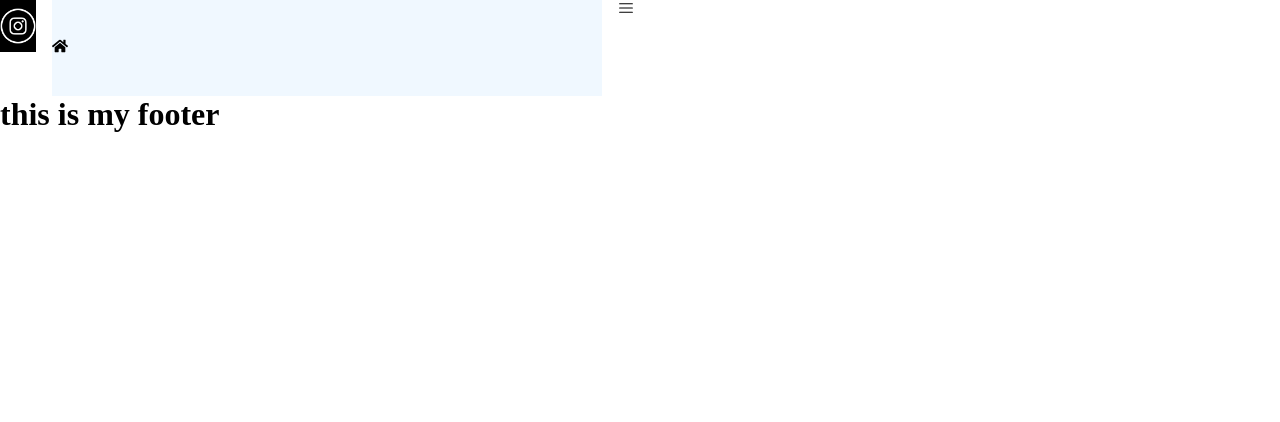
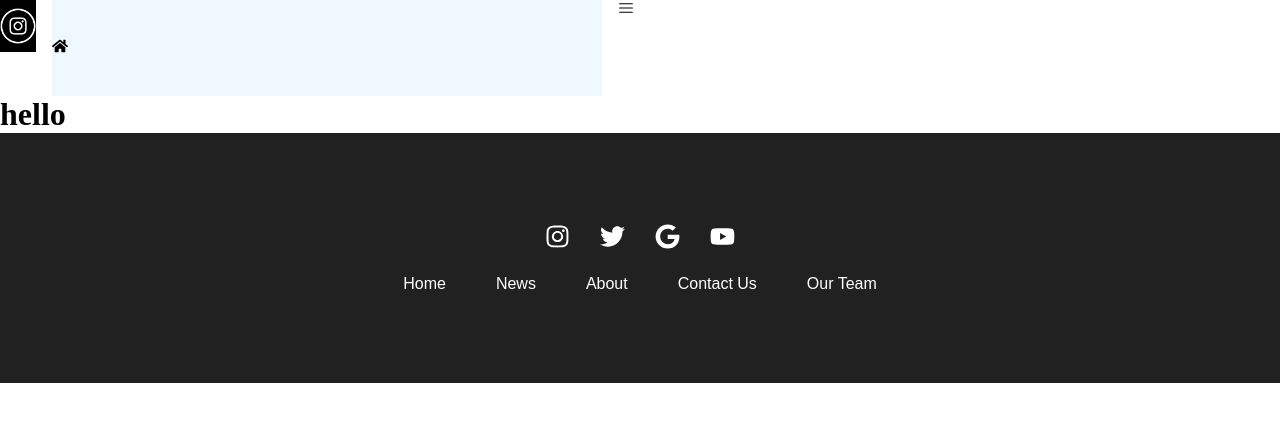
Before and after one commit to asjadezazi/core_frontend_app, a React (Vite) app: page / in a window 1280 px wide. Shown: the top 422 px of the page. Built offline with nearby package versions, Linux system fonts and the light colour scheme.

Commit message:
add on Footer by salman

```diff
--- a/src/App.jsx
+++ b/src/App.jsx
@@ -3,6 +3,7 @@ import Loader from './components/common/Loader'
 import { BrowserRouter as Router, Routes, Route } from 'react-router-dom'
 import Header from './components/Header'
 import Error from './components/common/Error'
+import Footer from './components/common/Footer'
 
 const App = () => {
   return (
@@ -18,7 +19,7 @@ const App = () => {
           <Route exact path='/contact' element={<h1>contact</h1>} />
           <Route  path='*' element={<Error/>} />
         </Routes>
-      <h1>this is my footer</h1>
+      <Footer/>
       </Router>
     </>
   )
--- /dev/null
+++ b/src/components/common/Footer.jsx
@@ -0,0 +1,33 @@
+import React from 'react'
+import "./footer.css"
+import { FaInstagram } from "react-icons/fa";
+import { FaTwitter } from "react-icons/fa";
+import { FaGoogle } from "react-icons/fa";
+import { FaYoutube } from "react-icons/fa";
+
+const Footer = () => {
+  return (
+    <>
+    <h1>hello</h1>
+    <div className='Main'>
+ <ul className='icon'>
+    <li><FaInstagram /></li>
+    <li><FaTwitter /></li>
+    <li><FaGoogle /></li>
+    <li><FaYoutube /></li>
+
+ </ul>
+
+<ul className='card'>
+    <li>Home</li>
+    <li>News</li>
+    <li>About</li>
+    <li>Contact Us</li>
+    <li>Our Team</li>
+</ul>
+    </div>
+    </>
+  )
+}
+
+export default Footer
--- /dev/null
+++ b/src/components/common/footer.css
@@ -0,0 +1,51 @@
+.Main {
+    background-color: rgb(33, 33, 33);
+    height: 250px;
+    width: 100%;
+    color: white;
+    font-family: sans-serif;
+    display: flex;
+    flex-direction: column;
+    justify-content: center;
+    align-items: center;
+    text-align: center;
+    gap: 20px;
+}
+
+.icon {
+    display: flex;
+    justify-content: center;
+    align-items: center;
+    text-decoration: none;
+    font-size: 25px;
+    gap: 30px;
+    width: 100%;
+    cursor: pointer;
+}
+
+ul {
+    display: flex;
+    align-items: center;
+    justify-content: center;
+    padding: 0;
+    margin: 0;
+    gap: 30px;
+}
+
+li {
+    list-style: none;
+    text-align: center;
+}
+
+.card {
+    display: flex;
+    justify-content: center;
+    align-items: center;
+    text-align: center;
+    gap: 50px;
+    width: 100%;
+    cursor: pointer;
+}
+.card  :hover{
+    border-bottom: 2px solid white;
+}
```
